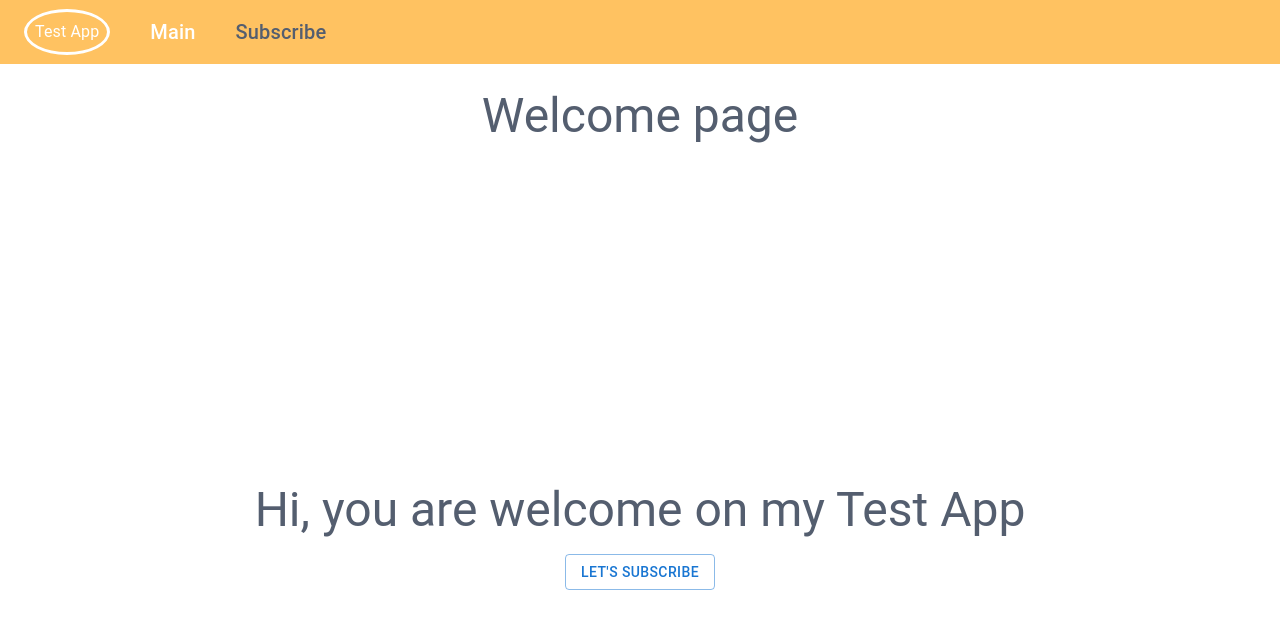
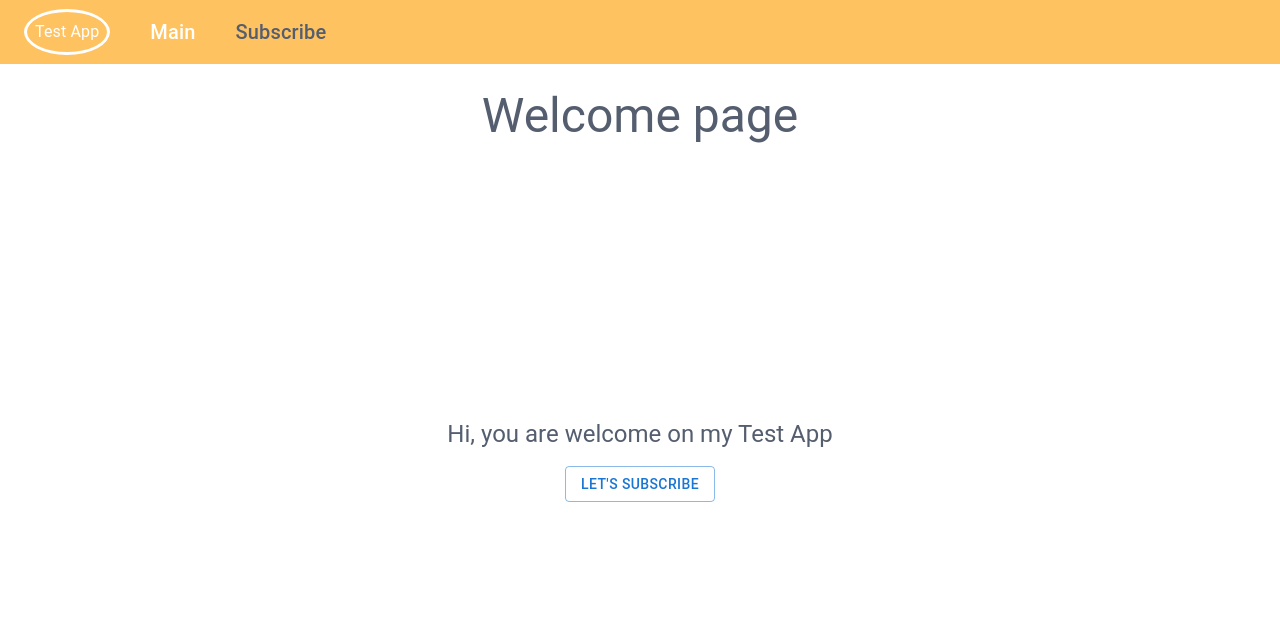
Before and after one commit to DzianisTAppService/test-app, a React (Create React App) app: page /welcome in a window 1280 px wide. Shown: the top 628 px of the page. Built offline with nearby package versions, Linux system fonts and the light colour scheme.

Commit message:
added title styles refactoring

```diff
--- a/src/app/App.styles.ts
+++ b/src/app/App.styles.ts
@@ -1,14 +1,15 @@
 import styled from 'styled-components';
-import { Box } from '@mui/material';
+import { Box, Grid } from '@mui/material';
 
 const StyledAppContainer = styled(Box)`
   height: 100%;
   width: 100%;
 `;
 
-const MainContentContainer = styled(Box)`
+const MainContentContainer = styled(Grid)`
   height: calc(100vh - 64px);
   width: 100%;
+  padding: 24px;
 `;
 
 export { StyledAppContainer, MainContentContainer };
--- a/src/app/App.tsx
+++ b/src/app/App.tsx
@@ -1,6 +1,6 @@
 import React, { FC } from 'react';
 import { useLocation } from 'react-router-dom';
-import { Box, Typography } from '@mui/material';
+import { Box, Grid, Typography } from '@mui/material';
 
 import NavBar from 'common/NavBar';
 import Routes from './Routes';
@@ -22,11 +22,14 @@ const App: FC = () => {
     <>
       <NavBar links={navItems} />
 
-      <MainContentContainer>
-        <Box m={3} textAlign='center'>
+      <MainContentContainer container direction='column'>
+        <Box textAlign='center'>
           <Typography variant='h3'>{capitalizeFirstLetter(title)} page</Typography>
         </Box>
-        <Routes />
+
+        <Grid item container direction='column' alignItems='center' justifyContent='center' flexGrow={1}>
+          <Routes />
+        </Grid>
       </MainContentContainer>
     </>
   );
--- a/src/common/GlobalStyle.tsx
+++ b/src/common/GlobalStyle.tsx
@@ -15,6 +15,9 @@ const GlobalStyle = createGlobalStyle`
     height: 100%;
     width: 100%;
   }
+  * {
+    box-sizing: border-box;
+  }
 `;
 
 export default GlobalStyle;
--- a/src/pages/MainPage/MainPage.tsx
+++ b/src/pages/MainPage/MainPage.tsx
@@ -11,7 +11,7 @@ type SubscribedBlockProps = {
 };
 
 const SubscribedBlock: FC<SubscribedBlockProps> = ({ organizationName, usersAmount }) => (
-  <Typography variant='h4'>
+  <Typography variant='h5'>
     You successfully subscribed to {organizationName}, you&apos;ve chosen {usersAmount} workers.
   </Typography>
 );
@@ -22,14 +22,13 @@ const MainPage: FC = () => {
   const { organization, users } = state ? (state as FormData).formData : { organization: null, users: null };
 
   return (
-    <Grid container direction='column' alignItems='center' justifyContent='center' height='100%'>
     <Grid item>
       <Box flex={1}>
         {organization && users ? (
           <SubscribedBlock organizationName={JSON.parse(organization).name} usersAmount={users.length} />
         ) : (
           <>
-              <Typography variant='h3'>Hi, you are welcome on my Test App</Typography>
+            <Typography variant='h5'>Hi, you are welcome on my Test App</Typography>
             <Box mt={2} display='flex' justifyContent='center'>
               <Button variant='outlined' onClick={() => navigate(PATHS.subscribe)}>
                 Let&apos;s Subscribe
@@ -39,7 +38,6 @@ const MainPage: FC = () => {
         )}
       </Box>
     </Grid>
-    </Grid>
   );
 };
 
--- a/src/pages/SubscribePage/SubscribePage.tsx
+++ b/src/pages/SubscribePage/SubscribePage.tsx
@@ -11,7 +11,6 @@ const SubscribePage = () => {
   const handleClose = (): void => setOpen(false);
 
   return (
-    <Grid container justifyContent='center' alignContent='center' height='100%'>
     <Grid item>
       <Button variant='outlined' size='large' onClick={handleOpen}>
         Subscribe
@@ -38,7 +37,6 @@ const SubscribePage = () => {
         </Fade>
       </Modal>
     </Grid>
-    </Grid>
   );
 };
 
```
Lines whose indentation alone changed are shown as unchanged.
